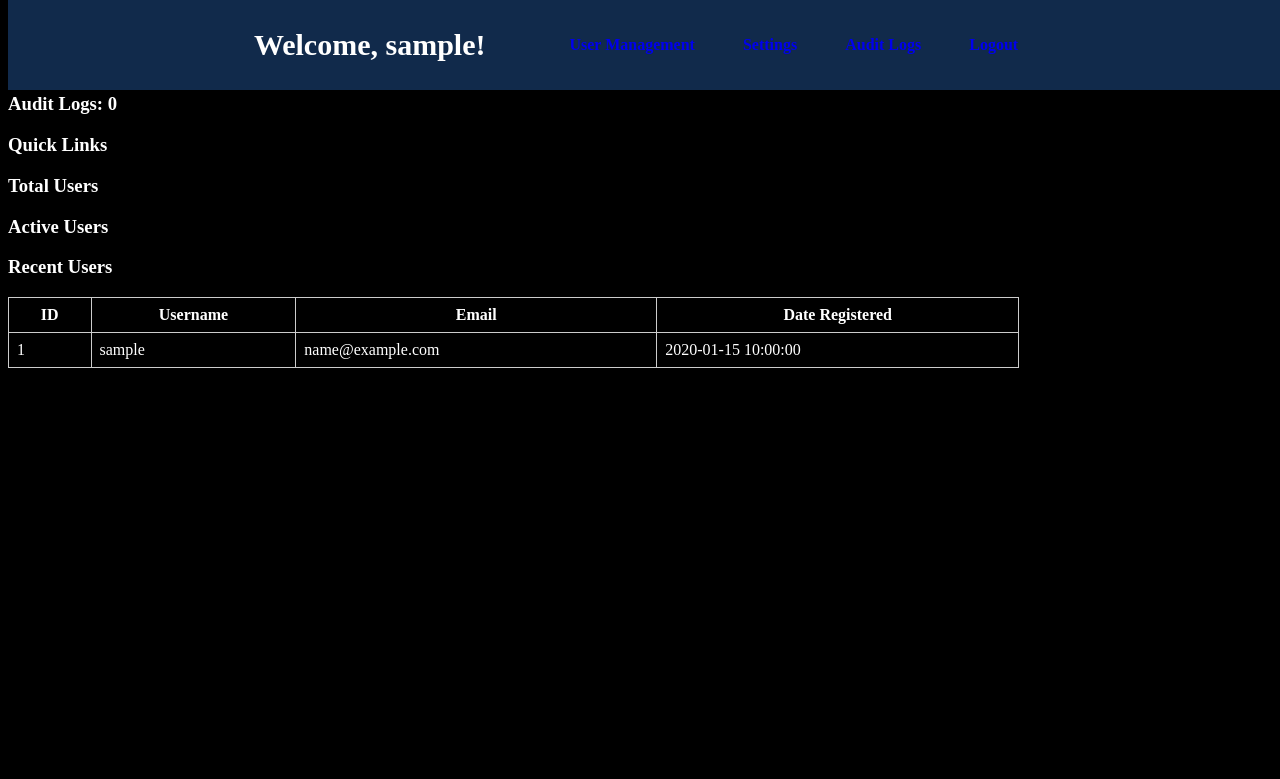
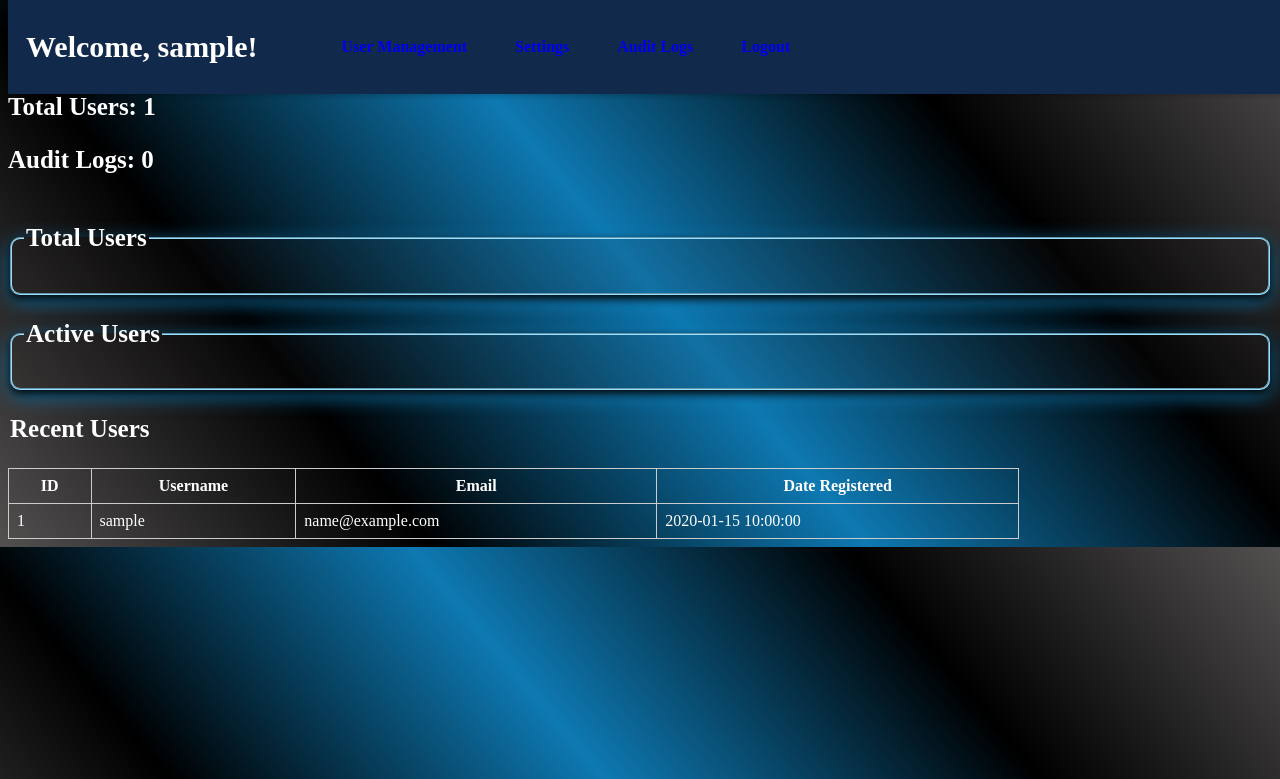
Before and after one commit to jellyacez/Booking-System-, a PHP site: page /admin/dashboard.php in a window 1280 px wide. Shown: the top 779 px of the page. Run offline with PHP 8.4, Linux system fonts and the light colour scheme; the visitor is signed in with stand-in values (Sample User, id 1); tables that the repository leaves empty or names only in its code hold one stand-in row (values such as "Sample post"); data that the repository does not hold is empty.

Commit message:
part 2 for today

```diff
--- a/admin/dashboard.php
+++ b/admin/dashboard.php
@@ -41,6 +41,7 @@ $totalLogs = $conn->query("SELECT COUNT(*) FROM audit_logs")->fetchColumn();
             </ul>
         </header>
         <p>Your role: <strong><?= $_SESSION['role']; ?></strong></p>
+        <br
             <div class="grid">
         <div class="card">
             <h3>Total Users: <?= $totalUsers; ?></h3>
@@ -50,24 +51,28 @@ $totalLogs = $conn->query("SELECT COUNT(*) FROM audit_logs")->fetchColumn();
             <h3>Audit Logs: <?= $totalLogs; ?></h3>
         </div>
     </div>
-        <!--Gawin Menu nalang to? Like Side Nav or Nav Bar  Here-->
-        <div class="card">
+    <!-- Gawin Menu nalang to? Like Side Nav or Nav Bar  Here-->
+    <!-- <div class="card">
             <h3> Quick Links</h3>
 
-        </div>
+        </div> -->
     <!-- Up to here -->
     </div>
-    <script>
+    <fieldset>
+        <legend>
+            <h3>Total Users</h3>
+        </legend>
+    </fieldset>
+    <fieldset>
+        <legend>
+            <h3>Active Users</h3>
+        </legend>
+    </fieldset>
 
-    </script>
-
-
-    <h3>Total Users</h3>
-
-    <h3>Active Users</h3>
-
+    <legend>
         <h3>Recent Users</h3>
-    <table style="border: 1;" cellpadding>
+    </legend>
+    <table cellpadding>
         <tr>
             <th>ID</th>
             <th>Username</th>
@@ -86,6 +91,4 @@ $totalLogs = $conn->query("SELECT COUNT(*) FROM audit_logs")->fetchColumn();
 
 </body>
 
-
-
 </html>
--- a/css/dashboard.css
+++ b/css/dashboard.css
@@ -22,16 +22,16 @@ ul {
   top: 0;
   width: 100%;
   background:/*  #0d3b66; */ #112a4b;
-  padding: 0.5rem 0;
   z-index: 2;
   box-shadow: 0 2px 5px rgba(0, 0, 0, 0.2);
-  text-align: center;
-  justify-content: center;
+  text-align: left;
+  justify-content: left;
 }
 
 ul {
   display: flex;
   justify-content: center;
+  align-items: center;
   list-style: none;
   /* color: #fff; */
 }
@@ -42,6 +42,7 @@ ul li {
 }
 
 h1 {
+  padding-left: 0.5rem;
   text-decoration: none;
   /* color: #fff; */
   font-weight: bold;
@@ -49,7 +50,17 @@ h1 {
 }
 
 body {
-  top: 3rem;
-  background-color: black;
+  bottom: 30rem;
+  background: linear-gradient(50deg, #535050, black, #0e79b2, black, #535050);
   color: white;
 }
+
+h3 {
+  font-size: 25px;
+}
+fieldset {
+  border-radius: 10px;
+  border-color: #97dffc;
+  background-color: rgba(48, 47, 47, 0.1);
+  box-shadow: 0 4px 8px 0 rgb(5, 5, 5), 0 6px 20px 0 #0e79b2;
+}
--- a/css/settings.css
+++ b/css/settings.css
@@ -4,7 +4,6 @@ body {
 }
 
 header {
-
   width: 100%;
   min-height: 49px;
   z-index: 9999;
@@ -13,8 +12,6 @@ header {
   color: white;
   padding: 10px 0;
   gap: 20px;
-
-
 }
 
 header h1 {
@@ -53,7 +50,6 @@ main {
   transition: 0.3s;
   padding-top: 60px;
   z-index: 1000;
-
 }
 .Olsidebar a {
   padding: 10px 15px;
--- a/login.php
+++ b/login.php
@@ -68,6 +68,7 @@ session_start();
         ?>
         <div class="divider">OR</div>
 
+        <div class="alternative-login">
             <div class="social-login">
                 <div class="social-btn">G</div>
                 <div class="social-btn">F</div>
@@ -78,7 +79,7 @@ session_start();
             <div class="footer">
                 Don't have an account? <a href="register.php">Sign up</a>
             </div>
-
+        </div>
     </div>
 
 </body>
```
Also changed, not shown: css/login.css (+17 -4 lines). Lines whose indentation alone changed are shown as unchanged.
